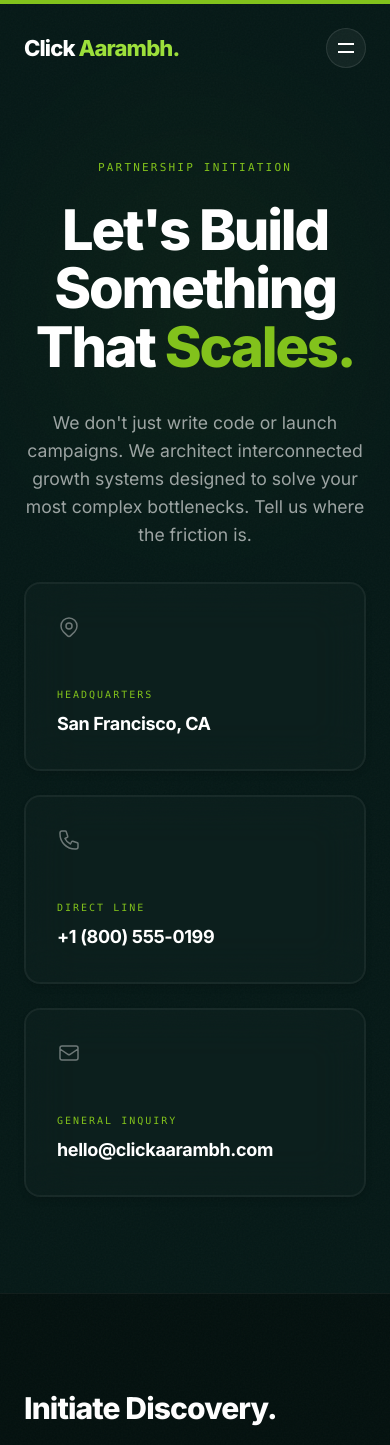
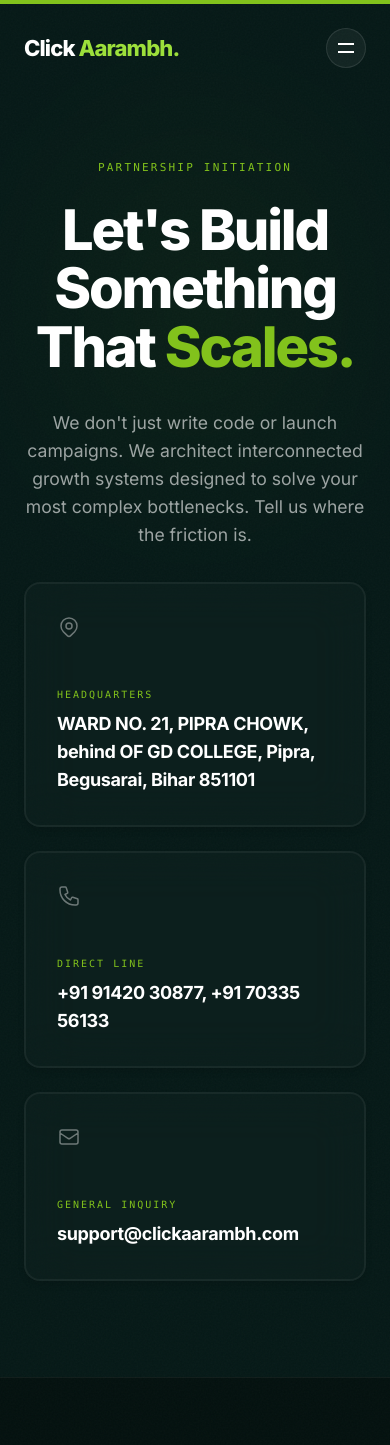
Before and after one commit to khrishChauhan/click-aarambh, a Next.js app: page /contact in a window 390 px wide. Shown: the top 1445 px of the page. Built offline with nearby package versions, Linux system fonts and the light colour scheme.

Commit message:
feat: update contact channels with real address, phone, and email

```diff
--- a/src/components/Contact/ContactChannels.tsx
+++ b/src/components/Contact/ContactChannels.tsx
@@ -8,7 +8,7 @@ const CHANNELS = [
   {
     id: "location",
     title: "Headquarters",
-    value: "San Francisco, CA",
+    value: "WARD NO. 21, PIPRA CHOWK, behind OF GD COLLEGE, Pipra, Begusarai, Bihar 851101",
     icon: (
       <svg className="w-6 h-6" fill="none" stroke="currentColor" viewBox="0 0 24 24">
         <path strokeLinecap="round" strokeLinejoin="round" strokeWidth={1.5} d="M17.657 16.657L13.414 20.9a1.998 1.998 0 01-2.827 0l-4.244-4.243a8 8 0 1111.314 0z" />
@@ -19,7 +19,7 @@ const CHANNELS = [
   {
     id: "phone",
     title: "Direct Line",
-    value: "+1 (800) 555-0199",
+    value: "+91 91420 30877, +91 70335 56133",
     icon: (
       <svg className="w-6 h-6" fill="none" stroke="currentColor" viewBox="0 0 24 24">
         <path strokeLinecap="round" strokeLinejoin="round" strokeWidth={1.5} d="M3 5a2 2 0 012-2h3.28a1 1 0 01.948.684l1.498 4.493a1 1 0 01-.502 1.21l-2.257 1.13a11.042 11.042 0 005.516 5.516l1.13-2.257a1 1 0 011.21-.502l4.493 1.498a1 1 0 01.684.949V19a2 2 0 01-2 2h-1C9.716 21 3 14.284 3 6V5z" />
@@ -29,7 +29,7 @@ const CHANNELS = [
   {
     id: "email",
     title: "General Inquiry",
-    value: "hello@clickaarambh.com",
+    value: "support@clickaarambh.com",
     icon: (
       <svg className="w-6 h-6" fill="none" stroke="currentColor" viewBox="0 0 24 24">
         <path strokeLinecap="round" strokeLinejoin="round" strokeWidth={1.5} d="M3 8l7.89 5.26a2 2 0 002.22 0L21 8M5 19h14a2 2 0 002-2V7a2 2 0 00-2-2H5a2 2 0 00-2 2v10a2 2 0 002 2z" />
```
